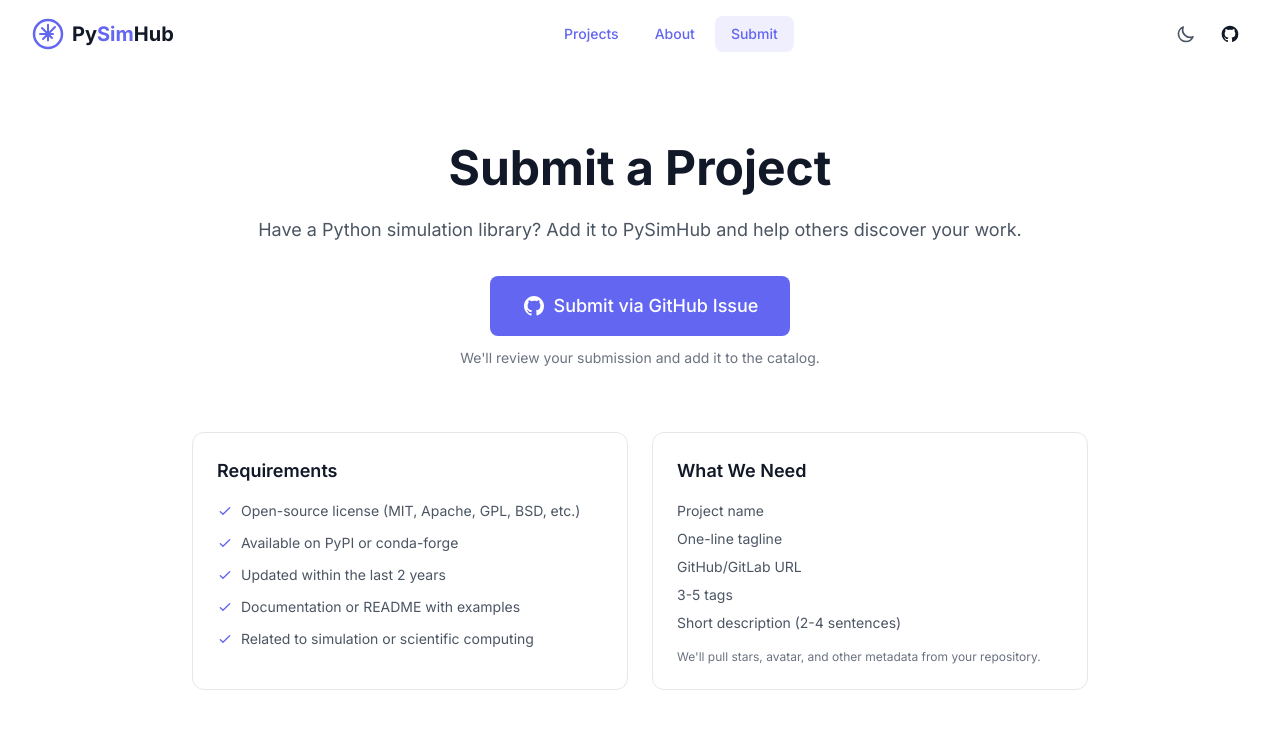
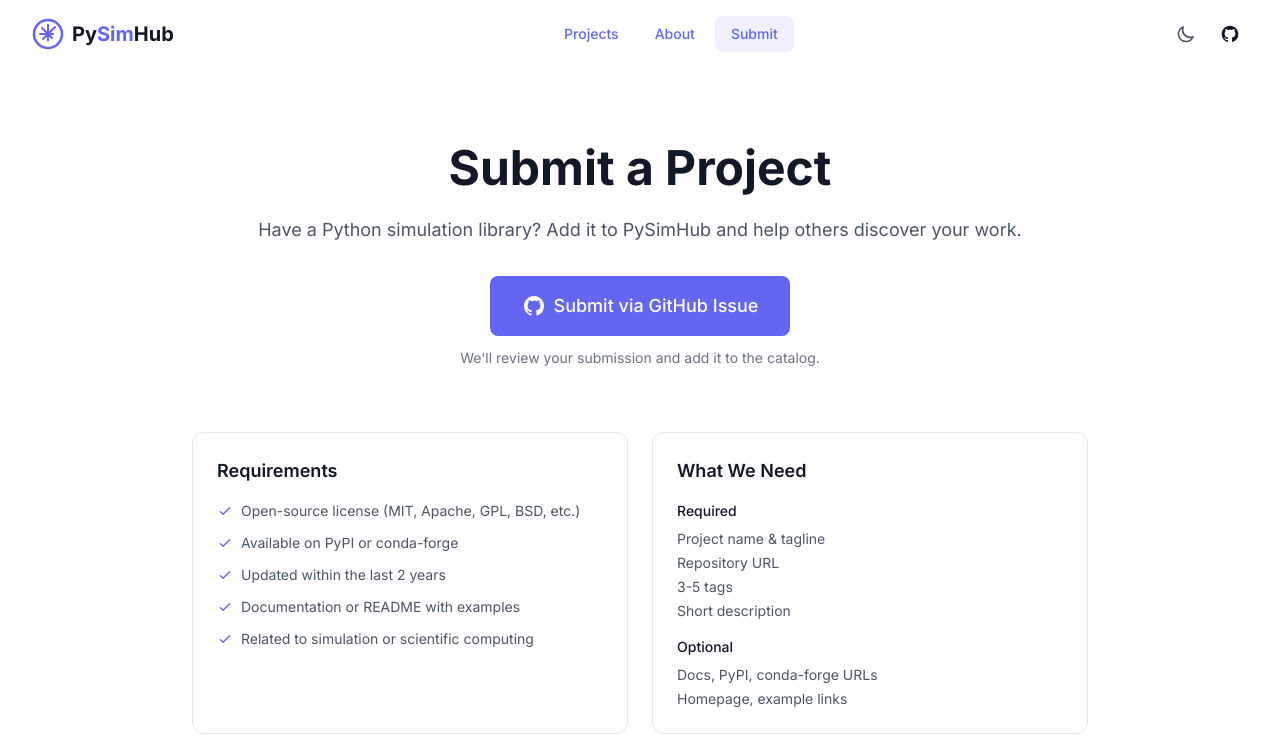
Before and after one commit to pysimhub/pysimhub.github.io, a SvelteKit app: page /submit in a window 1280 px wide. Shown: the top 738 px of the page. Built offline with nearby package versions, Linux system fonts and the light colour scheme.

Commit message:
feat: improve submission form with optional URLs and auto title

```diff
--- a/src/routes/submit/+page.svelte
+++ b/src/routes/submit/+page.svelte
@@ -71,16 +71,24 @@
 				<!-- Information Needed -->
 				<div class="rounded-xl border border-[var(--color-border)] bg-[var(--color-bg-card)] p-6">
 					<h2 class="text-lg font-semibold text-[var(--color-text-primary)]">What We Need</h2>
-					<ul class="mt-4 space-y-2 text-sm text-[var(--color-text-secondary)]">
-						<li>Project name</li>
-						<li>One-line tagline</li>
-						<li>GitHub/GitLab URL</li>
-						<li>3-5 tags</li>
-						<li>Short description (2-4 sentences)</li>
-					</ul>
-					<p class="mt-4 text-xs text-[var(--color-text-muted)]">
-						We'll pull stars, avatar, and other metadata from your repository.
-					</p>
+					<div class="mt-4 space-y-4 text-sm">
+						<div>
+							<h3 class="font-medium text-[var(--color-text-primary)]">Required</h3>
+							<ul class="mt-2 space-y-1 text-[var(--color-text-secondary)]">
+								<li>Project name & tagline</li>
+								<li>Repository URL</li>
+								<li>3-5 tags</li>
+								<li>Short description</li>
+							</ul>
+						</div>
+						<div>
+							<h3 class="font-medium text-[var(--color-text-primary)]">Optional</h3>
+							<ul class="mt-2 space-y-1 text-[var(--color-text-secondary)]">
+								<li>Docs, PyPI, conda-forge URLs</li>
+								<li>Homepage, example links</li>
+							</ul>
+						</div>
+					</div>
 				</div>
 			</div>
 		</section>
```
